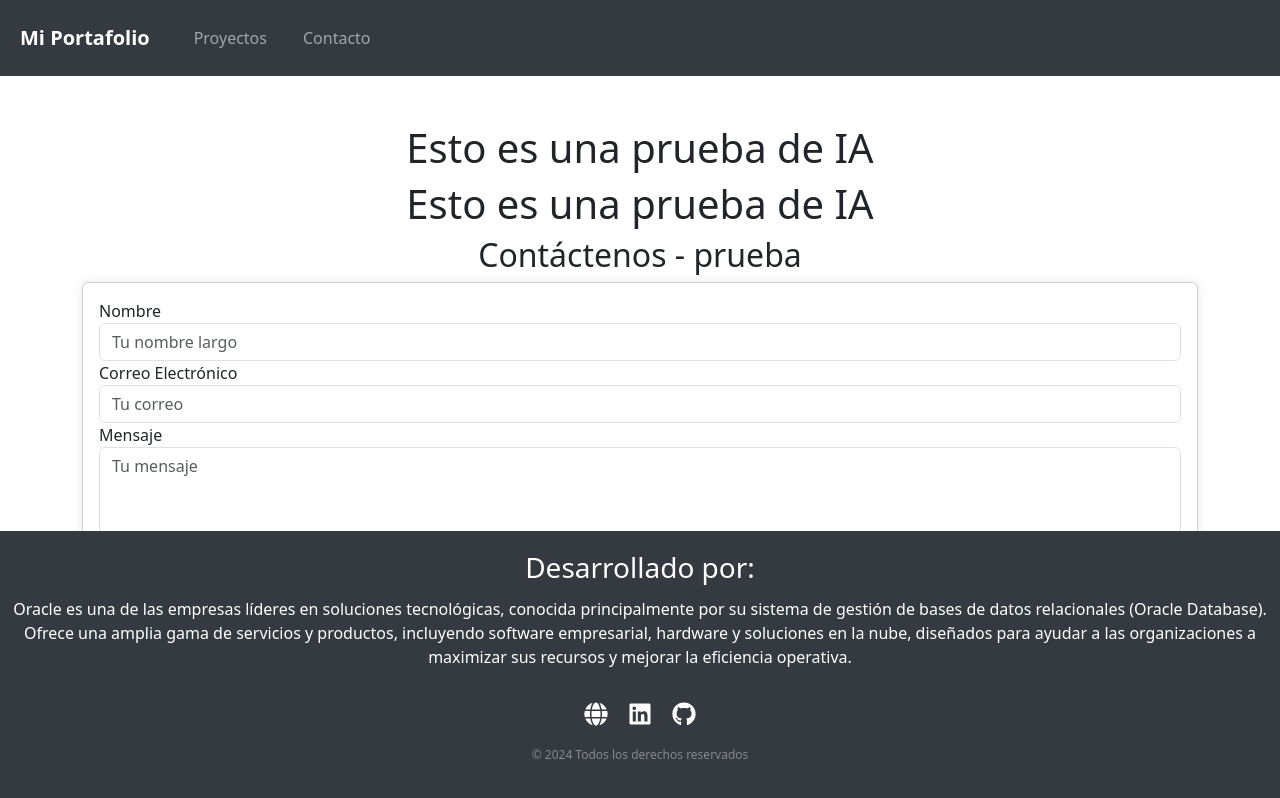
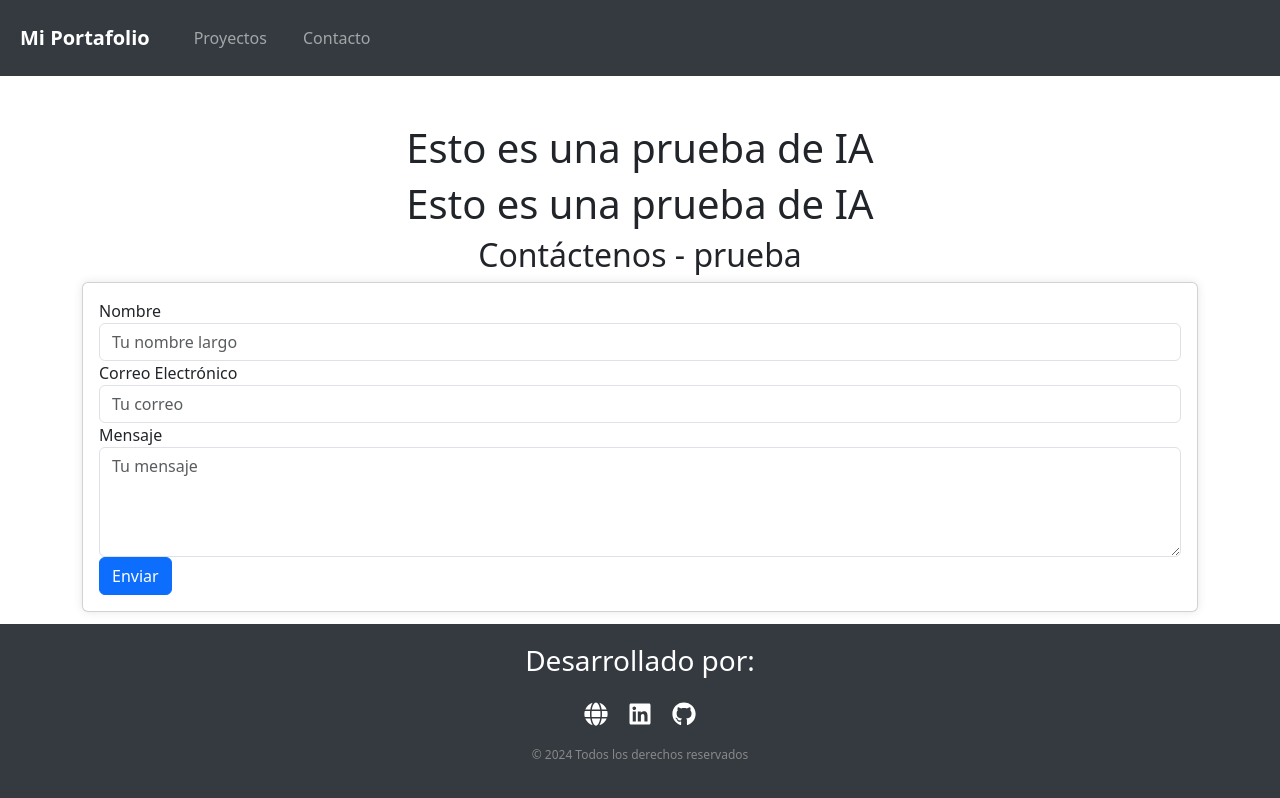
Before and after one commit to BrianGomezM/Example, a React (Create React App) app in the folder Cliente/: page /contacto in a window 1280 px wide. Built offline with nearby package versions, Linux system fonts and the light colour scheme.

Commit message:
Elimina descripción extensa de Oracle en el Footer
Se removió un párrafo extenso sobre Oracle en el componente Footer para mantener el contenido más limpio y enfocado. Esto mejora la claridad visual y reduce redundancias innecesarias.

```diff
--- a/Cliente/src/components/Footer.js
+++ b/Cliente/src/components/Footer.js
@@ -6,12 +6,6 @@ const Footer = () => {
         <footer className="footer">
             <div className="footer-content">
                 <h3>Desarrollado por:</h3>
-
-                <p>Oracle es una de las empresas líderes en soluciones tecnológicas, conocida principalmente por su
-                    sistema de gestión de bases de datos relacionales (Oracle Database). Ofrece una amplia gama de
-                    servicios y productos, incluyendo software empresarial, hardware y soluciones en la nube, diseñados
-                    para ayudar a las organizaciones a maximizar sus recursos y mejorar la eficiencia operativa.</p>
-
                 <div className="social-icons">
                     <a href="https://gomezdevportfolio.netlify.app/" target="_blank" rel="noopener noreferrer" aria-label="Portfolio">
                         <FaGlobe size={24} />
```
